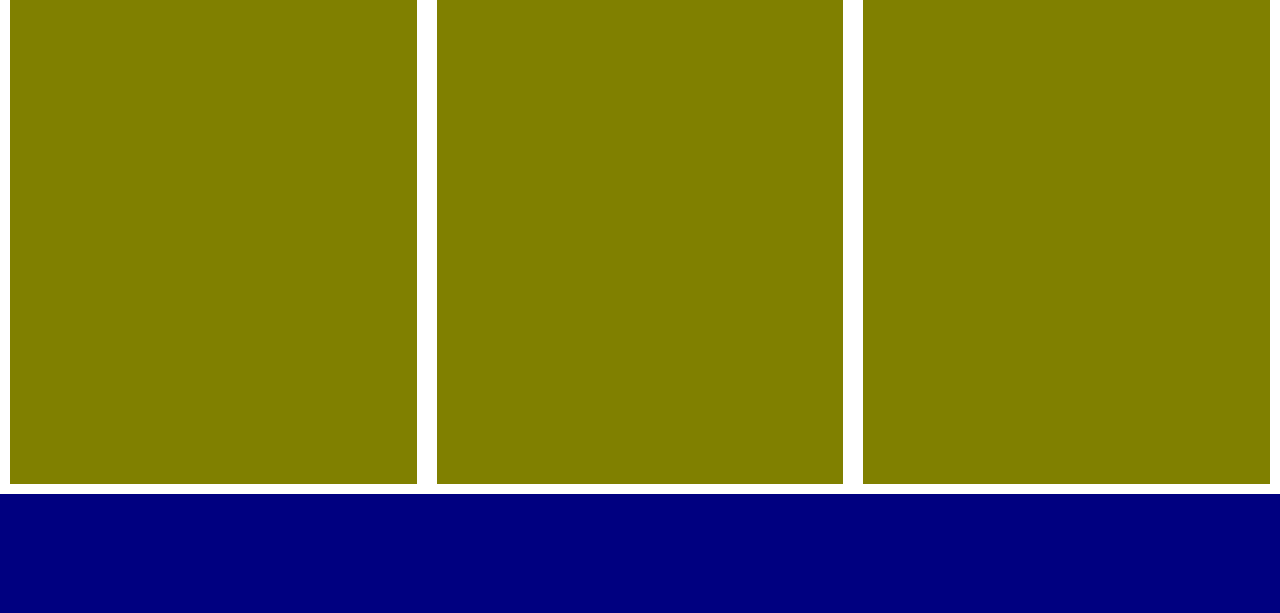
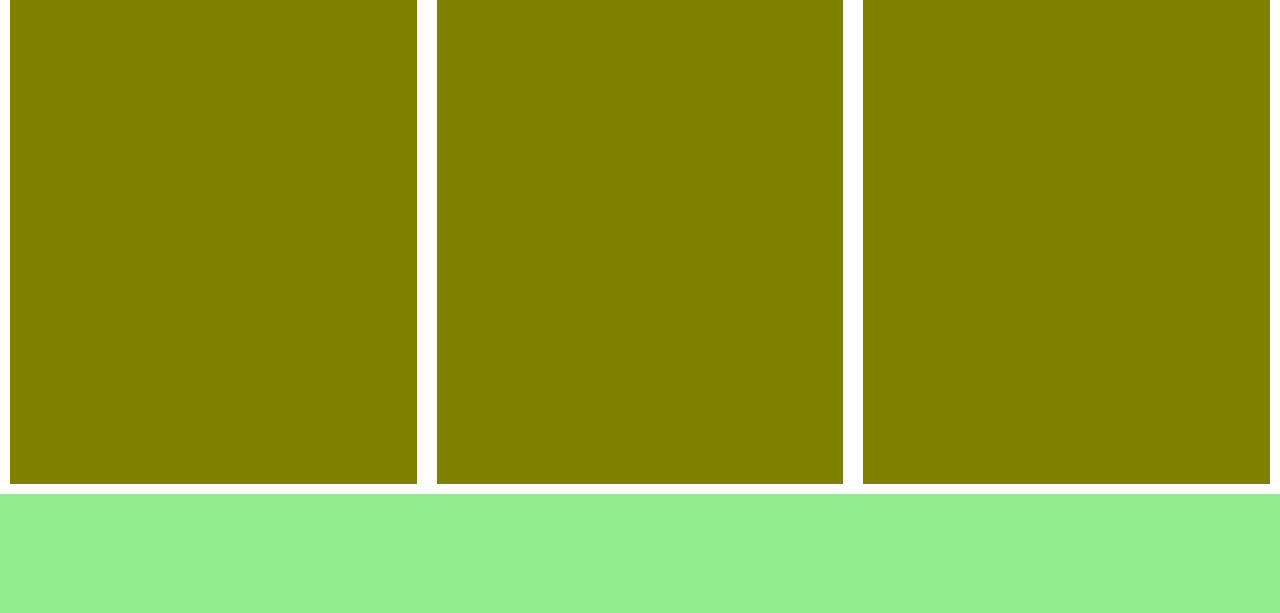
Before and after one commit to MikkLehtsaar/terminali_kasutamine, a plain HTML site: page index.html in a window 1280 px wide. Shown: the part 187-800 px from the top of the page. Drawn offline with Linux system fonts and the light colour scheme.

Commit message:
color change

```diff
--- a/style.css
+++ b/style.css
@@ -18,7 +18,7 @@ body{
 }
 header, footer {
     height: 170px;
-    background-color: navy;
+    background-color:lightgreen;
 
 }
 main {
```
